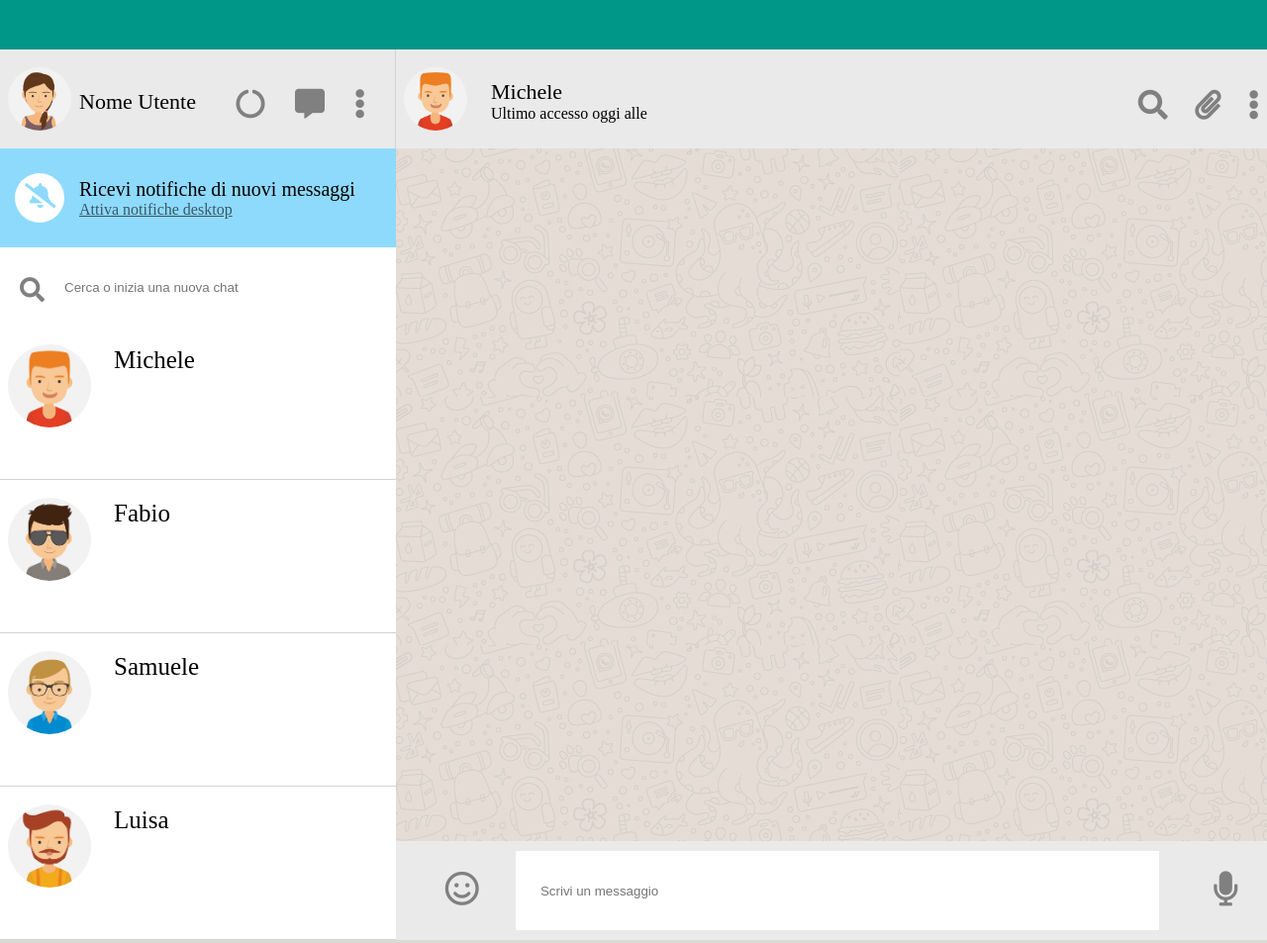
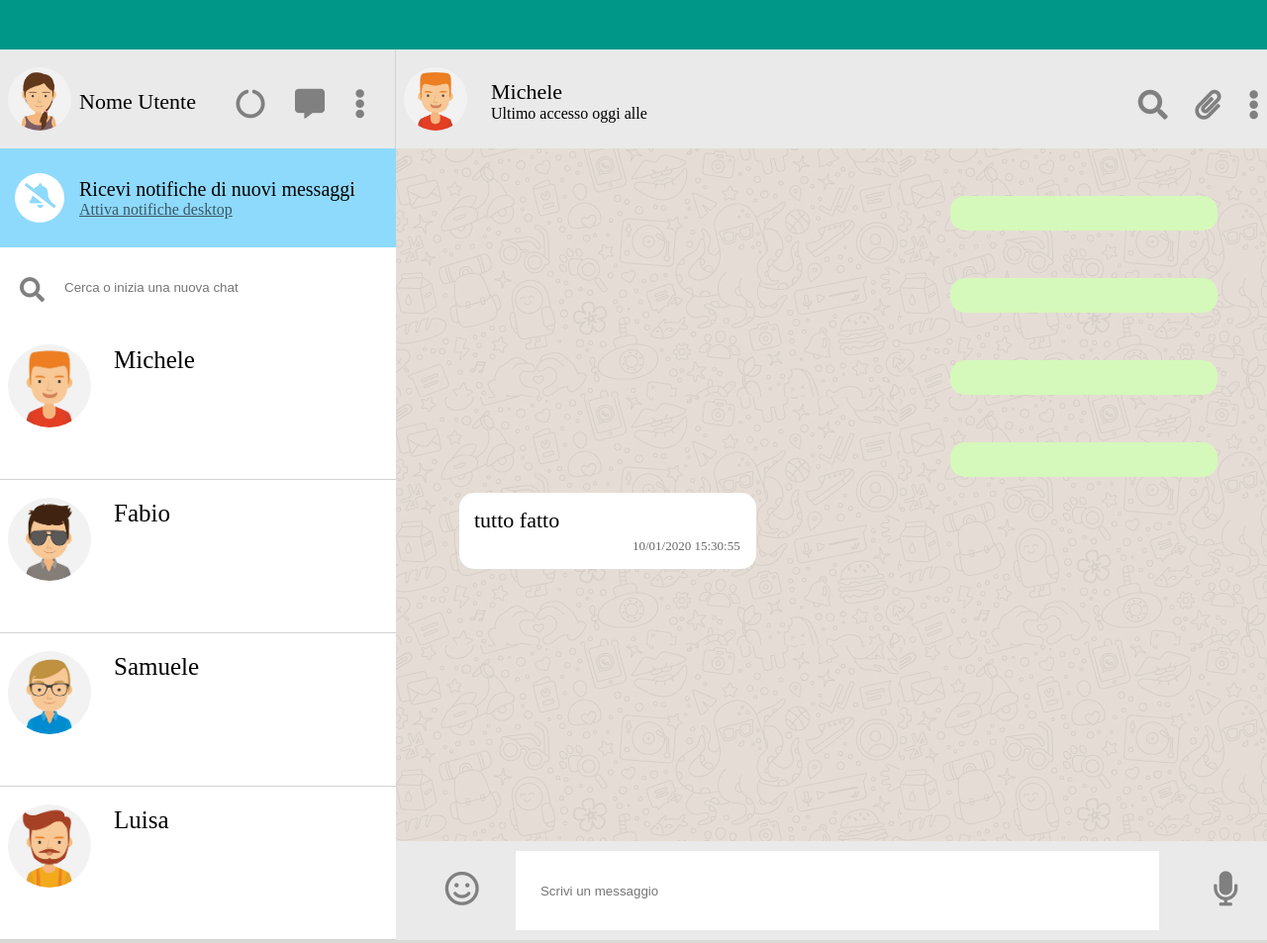
Before and after one commit to Emanuele117/vue-boolzapp, a plain HTML site: page Milestone2/index.html in a window 1280 px wide. Shown: the whole page at 99% size. Drawn offline with nearby package versions, Linux system fonts and the light colour scheme.

Commit message:
problema messaggi dinamici

```diff
--- a/Milestone2/assets/style.css
+++ b/Milestone2/assets/style.css
@@ -207,3 +207,48 @@ body {
     font-size: 25px;
     margin-left: 15px;
 }
+
+.sent {
+    background-color: #D5F9BA;
+    width: 270px;
+    padding: 15px;
+    border-radius: 15px;
+    margin-top: 3rem;
+    margin-left: 35rem;
+}
+
+.sent2 {
+    background-color: #D5F9BA;
+    width: 300px;
+    padding: 15px;
+    border-radius: 15px;
+    margin-top: 1rem;
+    margin-left: 33rem;
+}
+
+.date {
+    font-size: 13px;
+    opacity: 60%;
+    margin-left: 130px;
+    margin-top: 5px;
+}
+
+.date2 {
+    font-size: 13px;
+    opacity: 60%;
+    margin-left: 160px;
+    margin-top: 5px;
+}
+
+.messaggio {
+    font-size: 22px;
+}
+
+.received {
+    background-color: white;
+    width: 300px;
+    padding: 15px;
+    border-radius: 15px;
+    margin-top: 1rem;
+    margin-left: 4rem;
+}
--- a/Milestone2/index.html
+++ b/Milestone2/index.html
@@ -50,7 +50,17 @@
                     <i class="fas fa-ellipsis-v "></i>
                 </div>
             </div>
-            <div class="chat"></div>
+            <div class="chat">
+                <div class="sent" v-for= "contact in contacts">
+                    <p class="messaggio">{{contact.messages.text}}</p>
+                    <p class="date">{{contact.messages.date}}</p>
+                </div>
+
+                <div class="received">
+                    <p class="messaggio">tutto fatto</p>
+                    <p class="date2">10/01/2020 15:30:55</p>
+                </div>
+            </div>
             <div class="message">
                 <i class="far fa-smile smile"></i>
                 <input type="text" placeholder="Scrivi un messaggio" class="text">
```
Also changed, not shown: Milestone2/assets/app.js (+6 -6 lines).
